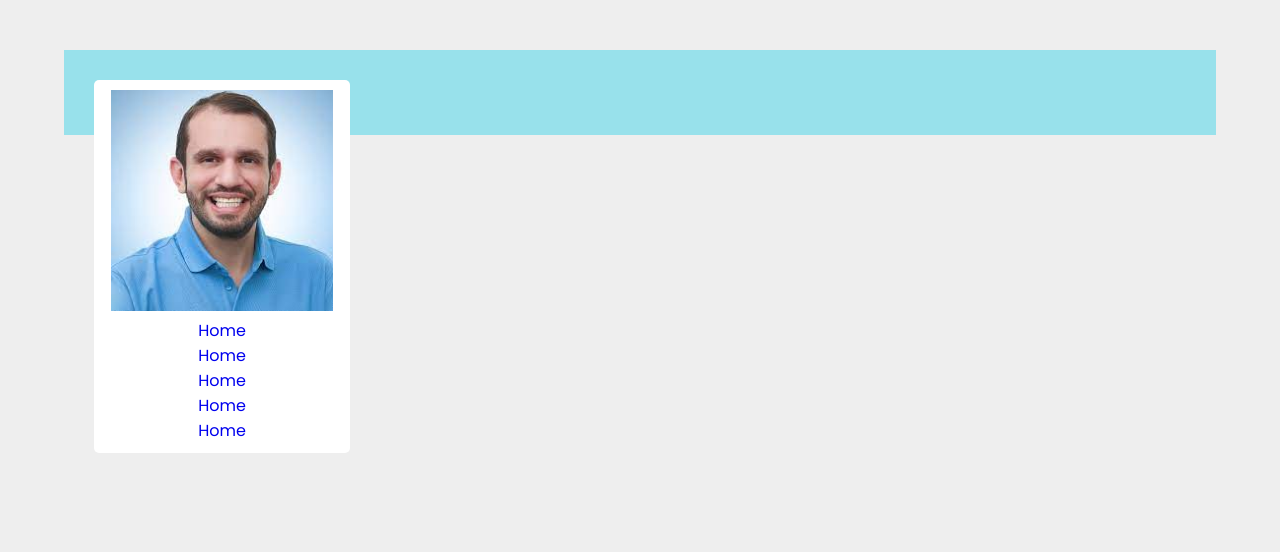
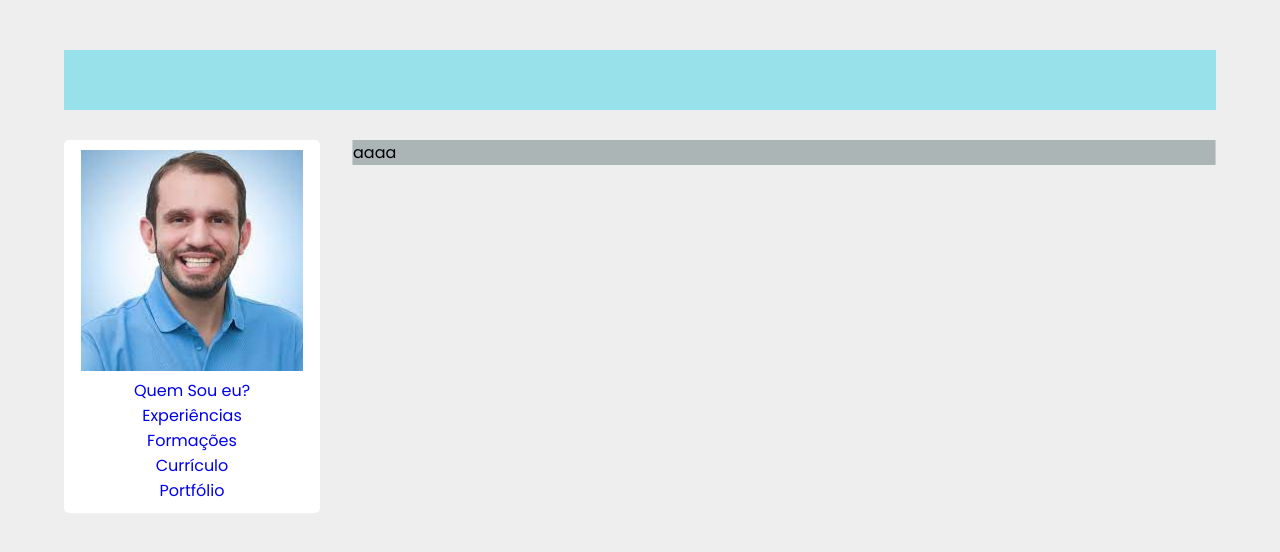
Before and after one commit to IgorMedeirosRibeiro/Portfolio, a plain HTML site: page index.html in a window 1280 px wide. Drawn offline with Linux system fonts and the light colour scheme.

Commit message:
Primeiro Up do Portfólio

```diff
--- a/css/style.css
+++ b/css/style.css
@@ -17,7 +17,11 @@ body{
     width: 90%;
     margin: 50px auto 0 auto;
     padding: 30px;
-    display: flex;
+}
+.container2{
+    width: 90%;
+    margin: auto;
+    padding: 30px 0px 30px 0px;
 }
 .fixo{
     width: 20%;
@@ -31,7 +35,10 @@ body{
     width: 90%;
 }
 .conteudo{
-    width: 70%;
-    float: right
-    ;
+    width: 75%;
+    float: right;
+    text-align: left;
+    background-color: #acb5b6;
+    border-right: solid 1px #ccc;
+    border-left: solid 1px #ccc;
 }
--- a/index.html
+++ b/index.html
@@ -9,6 +9,8 @@
 </head>
 <body>
     <div class="container">
+    </div>
+    <div class="container2">
         <div class="fixo">
             <figure>
                 <img src="./img/pessoa.jpg" alt="">
@@ -16,19 +18,19 @@
             <div class="ulFixo">
                 <ul>
                     <li>
-                        <a href="index.html">Home</a>
+                        <a href="apresentacao.html">Quem Sou eu?</a>
                     </li>
                     <li>
-                        <a href="index.html">Home</a>
+                        <a href="experiencias.html">Experiências</a>
                     </li>
                     <li>
-                        <a href="index.html">Home</a>
+                        <a href="formacoes.html">Formações</a>
                     </li>
                     <li>
-                        <a href="index.html">Home</a>
+                        <a href="curriculo.html">Currículo</a>
                     </li>
                     <li>
-                        <a href="index.html">Home</a>
+                        <a href="index.html">Portfólio</a>
                     </li>
                 </ul>
             </div>
```
